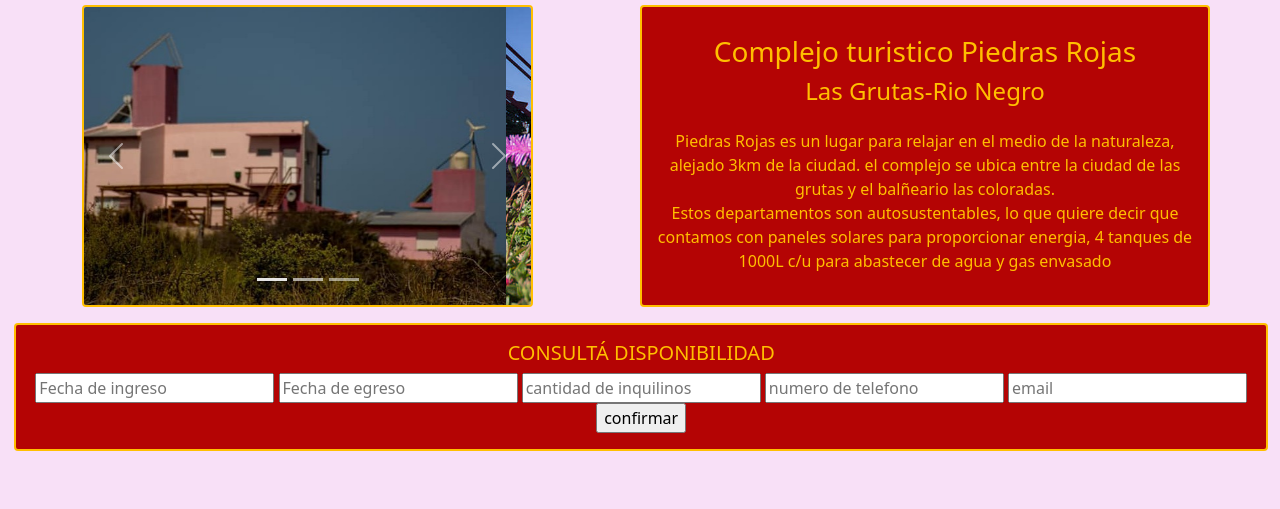
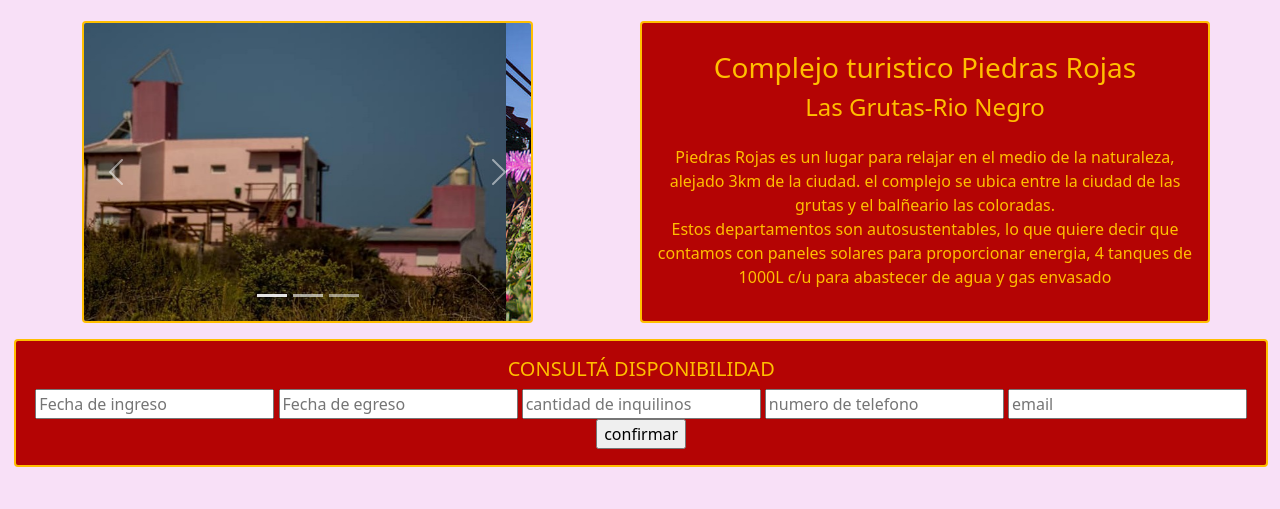
Before and after one commit to antoniwbauti/bauti1, a plain HTML site: page index.html in a window 1280 px wide. Shown: the part 161-670 px from the top of the page. Drawn offline with nearby package versions, Linux system fonts and the light colour scheme.

Commit message:
Add files via upload

```diff
--- a/index.html
+++ b/index.html
@@ -37,7 +37,7 @@
 
          <div class="row">
 
-          <div class="col-md-5 col-12">
+          <div class="col-md-5 col-12 margin2">
             <div id="carouselExampleCaptions" class="carousel slide" data-bs-ride="carousel">
               <div class="carousel-indicators">
                 <button type="button" data-bs-target="#carouselExampleCaptions" data-bs-slide-to="0" class="active" aria-current="true" aria-label="Slide 1"></button>
@@ -65,7 +65,7 @@
              </button>
             </div>
           </div>
-          <div class="col-md-6 offset-md-1 fondo1 border1 color1">
+          <div class="col-md-6 offset-md-1 fondo1 border1 color1 margin2">
             <h3 class="centro padding2">Complejo turistico Piedras Rojas</h3>
             <h4 class="centro">Las Grutas-Rio Negro</h4>
             <p class="centro padding2">Piedras Rojas es un lugar para relajar en el medio de la naturaleza, alejado 3km de la ciudad. el complejo se ubica entre la ciudad de las grutas y el balñeario las coloradas.<br>
```
